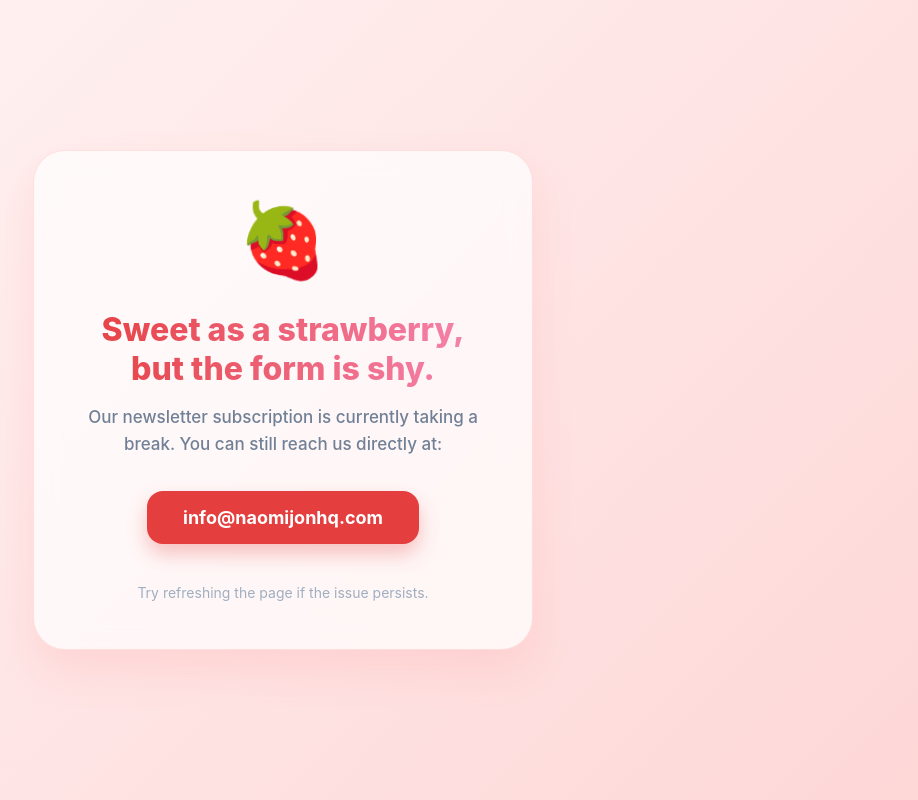
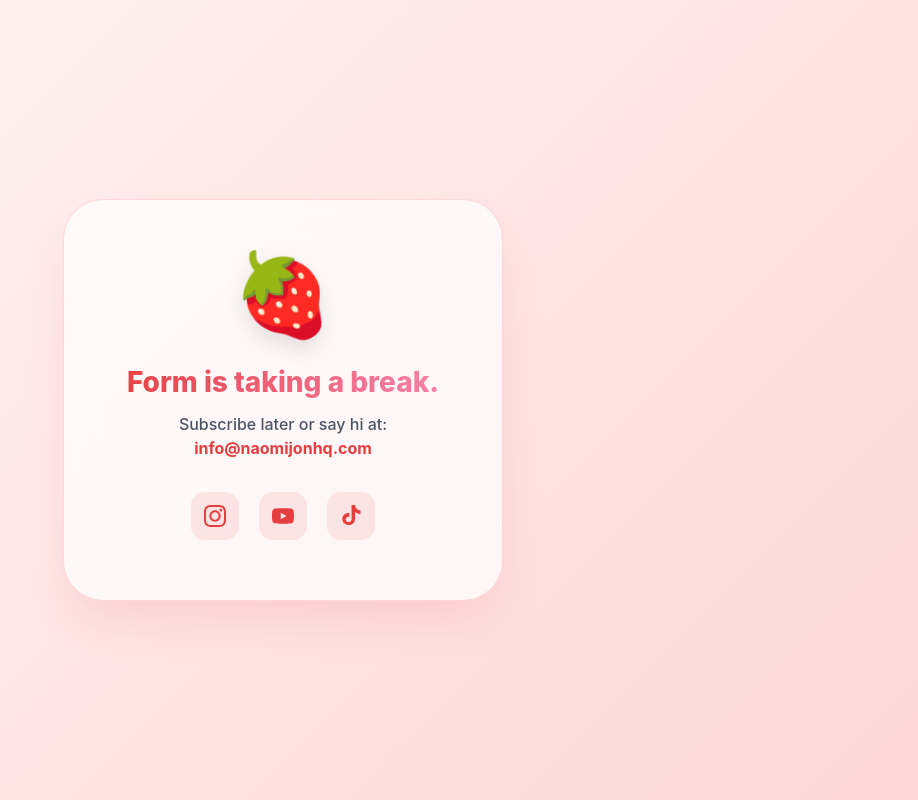
Before and after one commit to jespermhl/naomijonhq, a Next.js app: page /newsletter in a window 1280 px wide. Shown: the whole page, without its empty margins (357-1275 px from the left). Built offline with nearby package versions, Linux system fonts and the light colour scheme.

Commit message:
feat: Redesign the newsletter page with enhanced styling, new content, and interactive elements.

```diff
--- a/app/newsletter/page.tsx
+++ b/app/newsletter/page.tsx
@@ -1,3 +1,5 @@
+'use client';
+
 import Link from "next/link";
 
 export default function NewsletterPage() {
@@ -13,83 +15,71 @@ export default function NewsletterPage() {
             padding: '20px'
         }}>
             <div style={{
-                maxWidth: '500px',
+                maxWidth: '440px',
                 width: '100%',
                 backgroundColor: 'rgba(255, 255, 255, 0.7)',
-                backdropFilter: 'blur(12px)',
-                borderRadius: '32px',
+                backdropFilter: 'blur(16px)',
+                borderRadius: '40px',
                 padding: '48px 32px',
                 textAlign: 'center',
-                border: '1px solid rgba(255, 121, 121, 0.2)',
-                boxShadow: '0 20px 40px rgba(255, 121, 121, 0.15)'
+                border: '1px solid rgba(255, 121, 121, 0.25)',
+                boxShadow: '0 25px 50px -12px rgba(229, 62, 62, 0.15)'
             }}>
                 <div style={{
-                    fontSize: '72px',
-                    marginBottom: '24px',
+                    fontSize: '80px',
+                    marginBottom: '20px',
                     animation: 'float 3s ease-in-out infinite',
-                    display: 'inline-block'
+                    display: 'inline-block',
+                    filter: 'drop-shadow(0 10px 10px rgba(0,0,0,0.1))'
                 }}>
                     🍓
                 </div>
 
                 <h1 style={{
-                    fontSize: '32px',
+                    fontSize: '28px',
                     fontWeight: '800',
-                    marginBottom: '16px',
+                    marginBottom: '12px',
                     background: 'linear-gradient(to right, #e53e3e, #f687b3)',
                     WebkitBackgroundClip: 'text',
                     WebkitTextFillColor: 'transparent',
                     lineHeight: '1.2'
                 }}>
-                    Sweet as a strawberry,<br />but the form is shy.
+                    Form is taking a break.
                 </h1>
 
                 <p style={{
-                    color: '#718096',
-                    fontSize: '17px',
-                    lineHeight: '1.6',
+                    color: '#4a5568',
+                    fontSize: '16px',
+                    lineHeight: '1.5',
                     marginBottom: '32px',
                     fontWeight: '500'
                 }}>
-                    Our newsletter subscription is currently taking a break. You can still reach us directly at:
+                    Subscribe later or say hi at:<br />
+                    <Link
+                        href="mailto:info@naomijonhq.com"
+                        style={{ color: '#e53e3e', textDecoration: 'none', fontWeight: '700' }}
+                    >
+                        info@naomijonhq.com
+                    </Link>
                 </p>
 
-                <Link
-                    href="mailto:info@naomijonhq.com"
-                    style={{
-                        display: 'inline-block',
-                        padding: '16px 36px',
-                        backgroundColor: '#e53e3e',
-                        color: '#ffffff',
-                        textDecoration: 'none',
-                        borderRadius: '16px',
-                        fontWeight: '700',
-                        fontSize: '18px',
-                        transition: 'all 0.3s cubic-bezier(0.175, 0.885, 0.32, 1.275)',
-                        boxShadow: '0 10px 20px rgba(229, 62, 62, 0.3)',
-                        marginBottom: '24px'
-                    }}
-                    onMouseOver={(e) => {
-                        e.currentTarget.style.transform = 'scale(1.05) translateY(-2px)';
-                        e.currentTarget.style.backgroundColor = '#c53030';
-                        e.currentTarget.style.boxShadow = '0 15px 25px rgba(229, 62, 62, 0.4)';
-                    }}
-                    onMouseOut={(e) => {
-                        e.currentTarget.style.transform = 'scale(1) translateY(0px)';
-                        e.currentTarget.style.backgroundColor = '#e53e3e';
-                        e.currentTarget.style.boxShadow = '0 10px 20px rgba(229, 62, 62, 0.3)';
-                    }}
-                >
-                    info@naomijonhq.com
-                </Link>
-
-                <p style={{
-                    fontSize: '14px',
-                    color: '#a0aec0',
-                    marginTop: '16px'
-                }}>
-                    Try refreshing the page if the issue persists.
-                </p>
+                <div style={{ display: 'flex', justifyContent: 'center', gap: '20px', marginBottom: '12px' }}>
+                    <SocialIcon
+                        href="https://www.instagram.com/naomijonhq/"
+                        name="Instagram"
+                        icon={<path d="M12 2.163c3.204 0 3.584.012 4.85.07 3.252.148 4.771 1.691 4.919 4.919.058 1.265.069 1.645.069 4.849 0 3.205-.012 3.584-.069 4.849-.149 3.225-1.664 4.771-4.919 4.919-1.266.058-1.644.07-4.85.07-3.204 0-3.584-.012-4.849-.07-3.26-.149-4.771-1.699-4.919-4.92-.058-1.265-.07-1.644-.07-4.849 0-3.204.013-3.583.07-4.849.149-3.227 1.664-4.771 4.919-4.919 1.266-.057 1.645-.069 4.849-.069zm0-2.163c-3.259 0-3.667.014-4.947.072-4.358.2-6.78 2.618-6.98 6.98-.059 1.281-.073 1.689-.073 4.948 0 3.259.014 3.668.072 4.948.2 4.358 2.618 6.78 6.98 6.98 1.281.058 1.689.072 4.948.072 3.259 0 3.668-.014 4.948-.072 4.354-.2 6.782-2.618 6.979-6.98.059-1.28.073-1.689.073-4.948 0-3.259-.014-3.667-.072-4.947-.196-4.354-2.617-6.78-6.979-6.98-1.281-.059-1.69-.073-4.949-.073zm0 5.838c-3.403 0-6.162 2.759-6.162 6.162s2.759 6.163 6.162 6.163 6.162-2.759 6.162-6.163-2.759-6.162-6.162-6.162zm0 10.162c-2.209 0-4-1.79-4-4 0-2.209 1.791-4 4-4s4 1.791 4 4c0 2.21-1.791 4-4 4zm6.406-11.845c-.796 0-1.441.645-1.441 1.44s.645 1.44 1.441 1.44c.795 0 1.439-.645 1.439-1.44s-.644-1.44-1.439-1.44z" />}
+                    />
+                    <SocialIcon
+                        href="https://www.youtube.com/@NaomiJonHQ"
+                        name="YouTube"
+                        icon={<path d="M23.498 6.186a3.016 3.016 0 0 0-2.122-2.136C19.505 3.545 12 3.545 12 3.545s-7.505 0-9.377.505A3.017 3.017 0 0 0 .502 6.186C0 8.07 0 12 0 12s0 3.93.502 5.814a3.016 3.016 0 0 0 2.122 2.136c1.871.505 9.376.505 9.376.505s7.505 0 9.377-.505a3.015 3.015 0 0 0 2.122-2.136C24 15.93 24 12 24 12s0-3.93-.502-5.814zM9.545 15.568V8.432L15.818 12l-6.273 3.568z" />}
+                    />
+                    <SocialIcon
+                        href="https://www.tiktok.com/@naomijonhq"
+                        name="TikTok"
+                        icon={<path d="M12.525.02c1.31-.02 2.61-.01 3.91-.02.08 1.53.63 3.09 1.75 4.17 1.12 1.11 2.7 1.62 4.24 1.79v4.03c-1.44-.17-2.86-.6-4.12-1.31a8.776 8.776 0 0 1-1.87-1.35v7.54a7.042 7.042 0 0 1-1.49 4.39c-1.57 1.94-4.13 2.94-6.58 2.52-2.31-.34-4.42-1.92-5.32-4.11-.94-2.22-.61-4.97 1-6.85 1.49-1.74 3.95-2.5 6.19-2.03v4.03c-1.12-.22-2.38.07-3.15.91-.8.85-1.01 2.15-.55 3.23.44 1.08 1.63 1.84 2.8 1.83 1.61.02 3.05-1.2 3.25-2.8.04-.33.04-.67.04-1V0h-.01z" />}
+                    />
+                </div>
             </div>
 
             <style dangerouslySetInnerHTML={{
@@ -107,3 +97,43 @@ export default function NewsletterPage() {
         </main>
     );
 }
+
+function SocialIcon({ href, name, icon }: { href: string; name: string; icon: React.ReactNode }) {
+    return (
+        <a
+            href={href}
+            target="_blank"
+            rel="noopener noreferrer"
+            aria-label={name}
+            style={{
+                display: 'flex',
+                alignItems: 'center',
+                justifyContent: 'center',
+                width: '48px',
+                height: '48px',
+                backgroundColor: 'rgba(229, 62, 62, 0.1)',
+                borderRadius: '14px',
+                transition: 'all 0.3s ease',
+                color: '#e53e3e'
+            }}
+            onMouseOver={(e) => {
+                e.currentTarget.style.transform = 'translateY(-4px) scale(1.1)';
+                e.currentTarget.style.backgroundColor = '#e53e3e';
+                e.currentTarget.style.color = '#ffffff';
+            }}
+            onMouseOut={(e) => {
+                e.currentTarget.style.transform = 'translateY(0px) scale(1)';
+                e.currentTarget.style.backgroundColor = 'rgba(229, 62, 62, 0.1)';
+                e.currentTarget.style.color = '#e53e3e';
+            }}
+        >
+            <svg
+                viewBox="0 0 24 24"
+                fill="currentColor"
+                style={{ width: '22px', height: '22px' }}
+            >
+                {icon}
+            </svg>
+        </a>
+    );
+}
```
